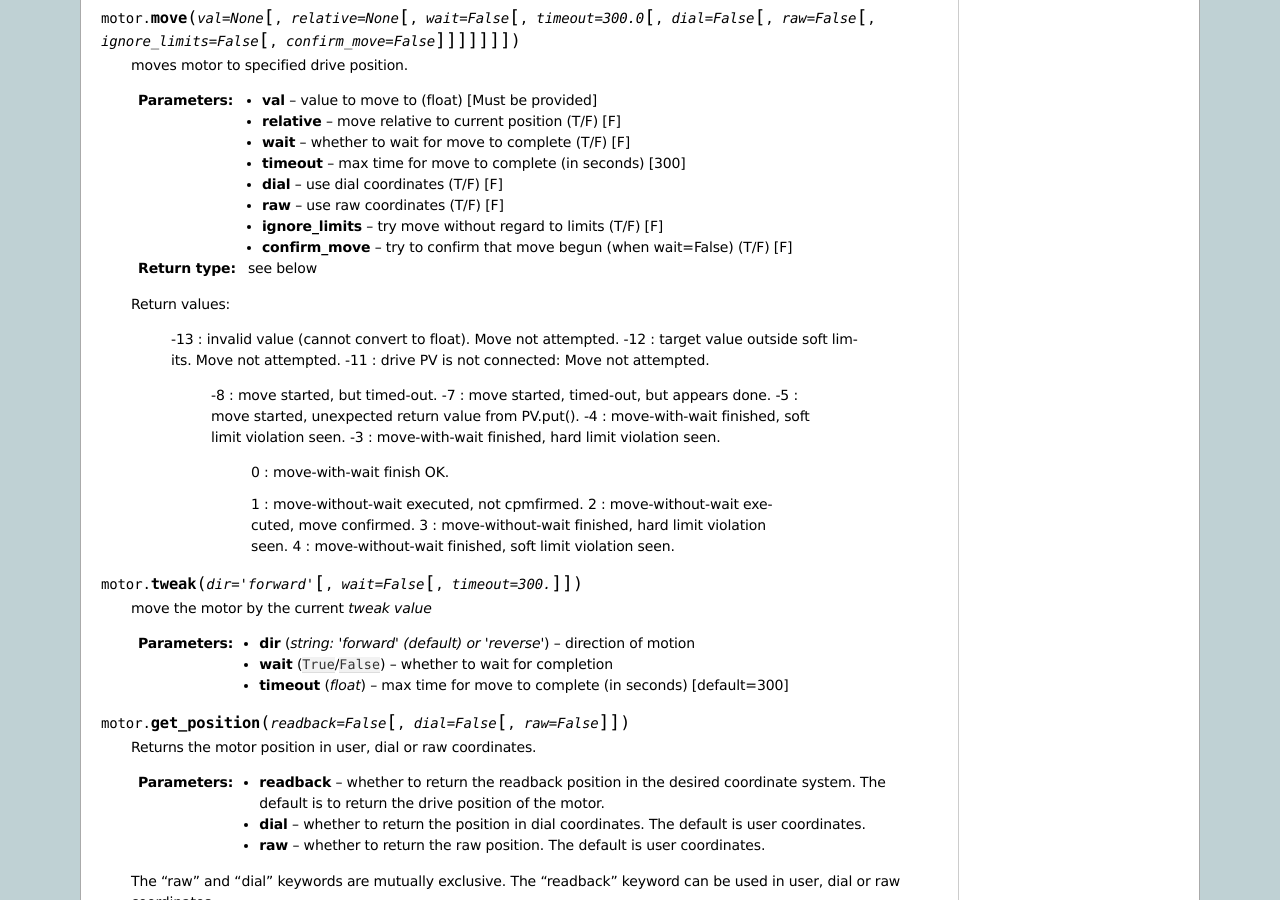
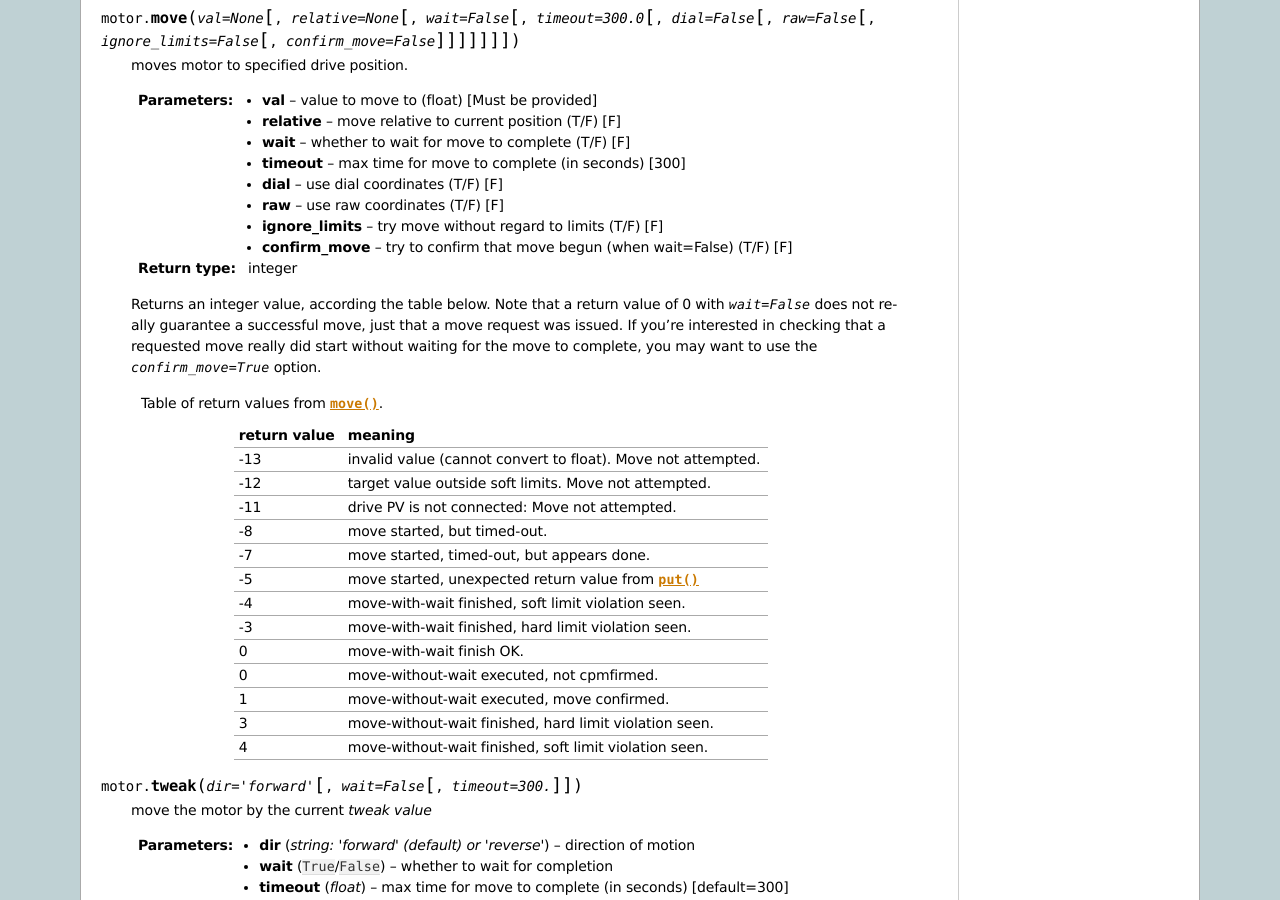
Before and after one commit to pyepics/pyepics, a Sphinx documentation site: the page built from doc/devices.rst, in a window 1280 px wide and 900 px high, scrolled down 4365 px. Built offline with Sphinx 7.4.7, drawn with Linux system fonts in a browser that asks for light colours; formulas are drawn with MathJax 3; pages that are not in the unit, such as notebooks, are missing from menus; the version number is read from the project's files by our own code.

Commit message:
set version to 3.2.1

```diff
--- a/doc/devices.rst
+++ b/doc/devices.rst
@@ -334,25 +334,48 @@
    :param raw:           use raw coordinates                  (T/F) [F]
    :param ignore_limits: try move without regard to limits    (T/F) [F]
    :param confirm_move:  try to confirm that move begun (when wait=False) (T/F) [F]
-   :rtype:  see below
+   :rtype:  integer
 
-   Return values:
+   Returns an integer value, according the table below.  Note that a return value of 0 with
+   `wait=False` does not really guarantee a successful move, just that a move request was issued.
+   If you're interested in checking that a requested move really did start without waiting for the
+   move to complete, you may want to use the `confirm_move=True` option.
 
-      -13 : invalid value (cannot convert to float).  Move not attempted.
-      -12 : target value outside soft limits.         Move not attempted.
-      -11 : drive PV is not connected:                Move not attempted.
-       -8 : move started, but timed-out.
-       -7 : move started, timed-out, but appears done.
-       -5 : move started, unexpected return value from PV.put().
-       -4 : move-with-wait finished, soft limit violation seen.
-       -3 : move-with-wait finished, hard limit violation seen.
 
-        0 : move-with-wait finish OK.
+.. _motor_move_return_vals_table:
 
-        1 : move-without-wait executed, not cpmfirmed.
-        2 : move-without-wait executed, move confirmed.
-        3 : move-without-wait finished, hard limit violation seen.
-        4 : move-without-wait finished, soft limit violation seen.
+   Table of return values from :func:`move`.
+
+   +---------------+----------------------------------------------------------------+
+   | return value  |  meaning                                                       |
+   +===============+================================================================+
+   |      -13      | invalid value (cannot convert to float).  Move not attempted.  |
+   +---------------+----------------------------------------------------------------+
+   |      -12      | target value outside soft limits.         Move not attempted.  |
+   +---------------+----------------------------------------------------------------+
+   |      -11      | drive PV is not connected:                Move not attempted.  |
+   +---------------+----------------------------------------------------------------+
+   |       -8      | move started, but timed-out.                                   |
+   +---------------+----------------------------------------------------------------+
+   |       -7      | move started, timed-out, but appears done.                     |
+   +---------------+----------------------------------------------------------------+
+   |       -5      | move started, unexpected return value from :func:`put`         |
+   +---------------+----------------------------------------------------------------+
+   |       -4      | move-with-wait finished, soft limit violation seen.            |
+   +---------------+----------------------------------------------------------------+
+   |       -3      | move-with-wait finished, hard limit violation seen.            |
+   +---------------+----------------------------------------------------------------+
+   |        0      | move-with-wait finish OK.                                      |
+   +---------------+----------------------------------------------------------------+
+   |        0      | move-without-wait executed, not cpmfirmed.                     |
+   +---------------+----------------------------------------------------------------+
+   |        1      | move-without-wait executed, move confirmed.                    |
+   +---------------+----------------------------------------------------------------+
+   |        3      | move-without-wait finished, hard limit violation seen.         |
+   +---------------+----------------------------------------------------------------+
+   |        4      | move-without-wait finished, soft limit violation seen.         |
+   +---------------+----------------------------------------------------------------+
+
 
 .. method:: tweak(dir='forward'[, wait=False[, timeout=300.]])
 
--- a/lib/__init__.py
+++ b/lib/__init__.py
@@ -1,8 +1,8 @@
 """
    epics channel access python module
 
-   version    :  3.2.0
-   last update:  19-Jan-2012
+   version    :  3.2.1
+   last update:  26-Aug-2012
 
    Principle Authors:
       Matthew Newville <newville@cars.uchicago.edu>, CARS, University of Chicago
@@ -18,7 +18,7 @@
 
 """
 
-__version__ = '3.2.0'
+__version__ = '3.2.1'
 
 import time
 import sys
```
Also changed, not shown: 1 other file.
